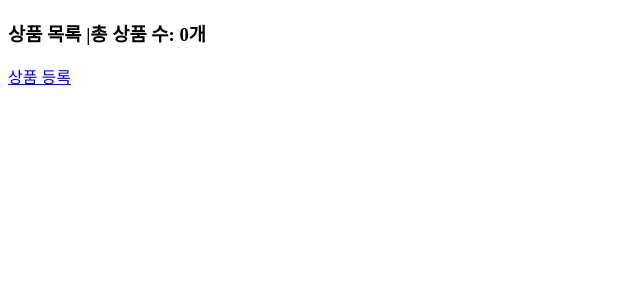
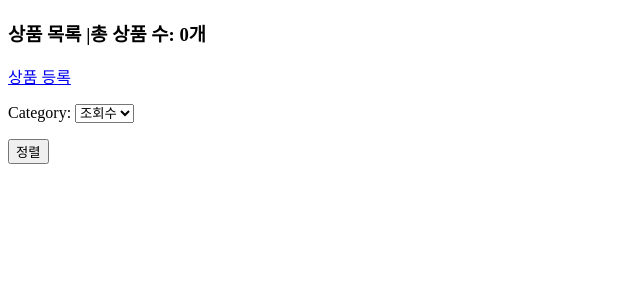
Before and after one commit to guitter1/spartamarket, a Django app: page /products/ in a window 1280 px wide. Shown: the part 32-332 px from the top of the page, without its empty margins (0-640 px from the left). Run offline with Django 5.2, Linux system fonts and the light colour scheme; data that the repository does not hold is empty.

Commit message:
정렬기능추가

```diff
--- a/products/forms.py
+++ b/products/forms.py
@@ -6,7 +6,7 @@ class ProductForm(forms.ModelForm):
     class Meta:
         model = Product
         fields = "__all__"
-        exclude=('author', 'like_users',)
+        exclude=('author', 'like_users', 'views')
 
 ...
 class CommentForm(forms.ModelForm):
@@ -14,3 +14,13 @@ class CommentForm(forms.ModelForm):
         model = Comment
         fields = "__all__"
         exclude=('product', 'author',)
+
+
+class OrderForm(forms.Form):
+    CATEGORY_CHOICES = [
+        ('views', '조회수'),
+        ('like_users', '찜'),
+        ('pk', '최신순')
+    ]
+
+    category = forms.ChoiceField(choices=CATEGORY_CHOICES, initial='pk', required=False)
--- a/products/models.py
+++ b/products/models.py
@@ -10,6 +10,7 @@ class Product(models.Model):
     image=models.ImageField(upload_to="images/", blank=True)
     author = models.ForeignKey(settings.AUTH_USER_MODEL, on_delete=models.CASCADE,  related_name="products")
     like_users=models.ManyToManyField(settings.AUTH_USER_MODEL, related_name="like_products")
+    views = models.PositiveIntegerField(default=0)
 
     def save(self, *args, **kwargs):
         super().save(*args, **kwargs)
--- a/products/templates/products/products.html
+++ b/products/templates/products/products.html
@@ -3,11 +3,15 @@
 {% block content %}
 		<h3>상품 목록 |총 상품 수: {{product_count}}개 </h3>
         <a href="{%url 'products:new'%}">상품 등록</a>
+        <form action="{%url 'products:products'%}" method="GET">
+            {{form.as_p}}
+            <button type="submit">정렬</button>
+        </form>
         <ul>
             {% for product in products %}
                 <li>
                     <a href="{%url 'products:product_detail' product.id%}">
-                        <div>[{{product.id}}]{{product.title}} |작성자: {{product.author.username}}</div>
+                        <div>[{{product.id}}]{{product.title}} |작성자: {{product.author.username}}|조회수:{{product.views}} |찜:{{product.like_users.count}}   </div>
                     </a>
                     <br>
                 </li>
--- a/products/views.py
+++ b/products/views.py
@@ -1,16 +1,32 @@
 from django.shortcuts import render, redirect
 from .models import Product, Comment
-from .forms import ProductForm, CommentForm
+from .forms import ProductForm, CommentForm, OrderForm
 from django.views.decorators.http import require_http_methods, require_POST
 from django.shortcuts import get_object_or_404
 from django.contrib.auth.decorators import login_required
 from .utils import author_required
+from django.db.models import F, Count
 
 def products(request):
-    products=Product.objects.all().order_by("-pk")
-    product_count=products.count()
-    context={"products":products, "product_count":product_count}
+    products = Product.objects.annotate(like_count=Count('like_users'))
+    product_count = products.count()
+    form = OrderForm(request.GET)
+
+    if form.is_valid():
+        category_option = form.cleaned_data.get('category', 'pk')
+    else:
+        category_option = 'pk'
+
+    if not category_option or category_option == 'pk':
+        products = products.order_by('-pk')
+    elif category_option == 'views':
+        products = products.order_by('-views', '-like_count')
+    elif category_option == 'like_users':
+        products = products.order_by('-like_count', '-views')
+
+    context = {"products": products, "product_count": product_count, "form": form}
     return render(request, "products/products.html", context)
+
 
 @login_required
 def new(request):
@@ -29,6 +45,7 @@ def new(request):
 
 def product_detail(request, pk):
     product=get_object_or_404(Product, pk=pk)
+    Product.objects.filter(pk=pk).update(views=F('views') + 1)
     comment_form=CommentForm()
     comments=product.comments.all().order_by("-pk")
     context={"product":product, "comment_form":comment_form, "comments":comments,}
```
Also changed, not shown: media/images/dog_HfJG1Ak.jpg (added), media/images/ljs.jpg, media/images/mycat2.jpg, media/images/mycat2_cKNmvWe.jpg (added), products/migrations/0007_product_views.py (added).
